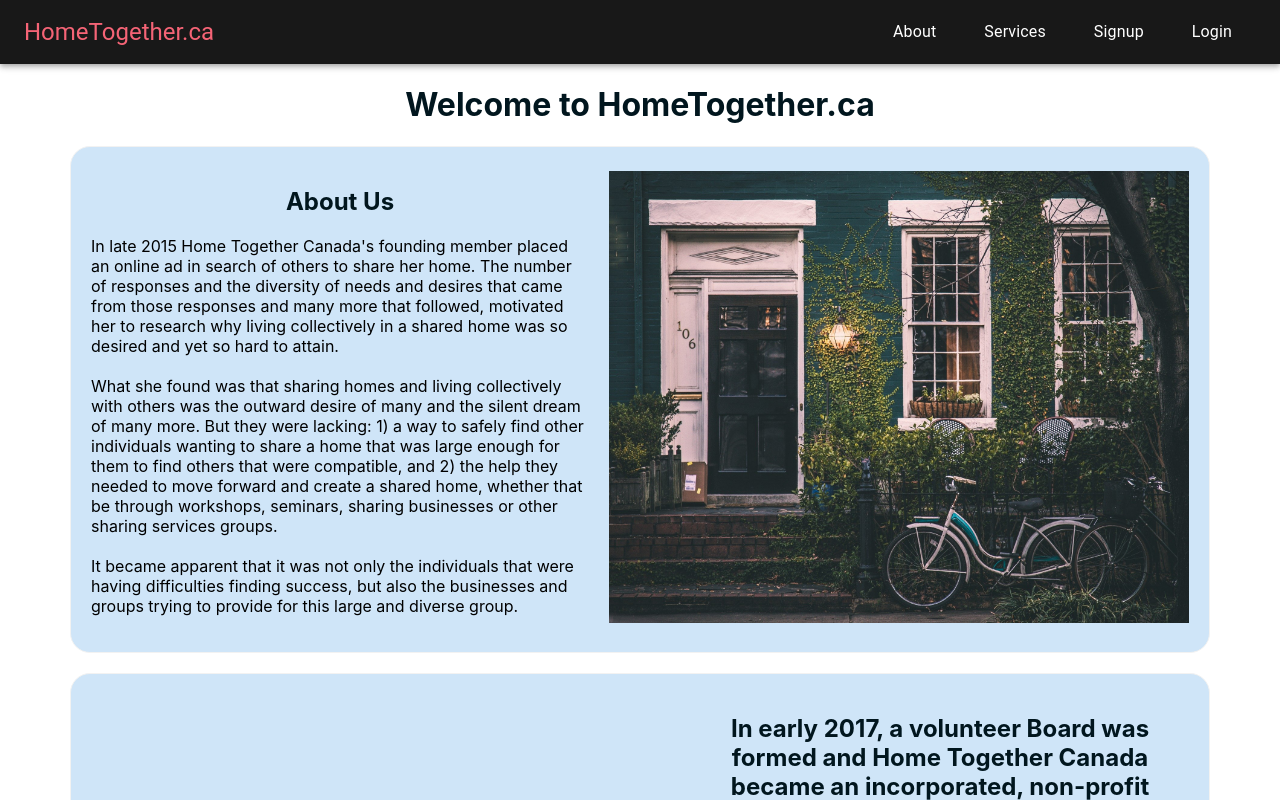
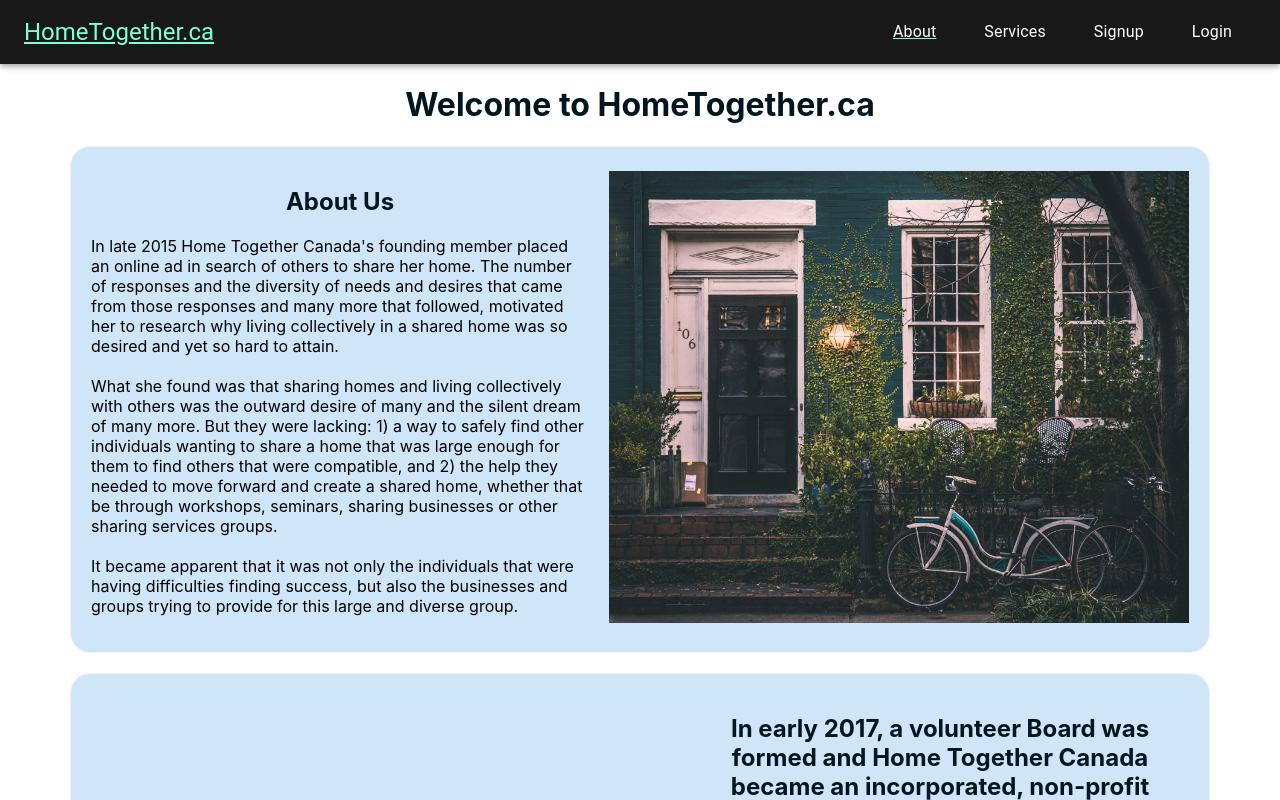
Before and after one commit to JadenBalogh/home-together-b, a React (Create React App) app in the folder client/: page / in a window 1280 px wide. Shown: the top 800 px of the page. Built offline with nearby package versions, Linux system fonts and the light colour scheme.

Commit message:
Add nav-bar text highlighting, empty search message, remove maximum rating field, update e-mail sign-up form.

```diff
--- a/client/src/app/App.css
+++ b/client/src/app/App.css
@@ -23,3 +23,11 @@
   text-decoration: none;
   color: #FFFFFF;
 }
+.navbar-minis:hover {
+  color: #cfe5f8;
+}
+.navbar-toolbar .active {
+  color:aquamarine;
+  text-decoration: underline;
+
+}
--- a/client/src/listings/Listings.js
+++ b/client/src/listings/Listings.js
@@ -56,6 +56,7 @@ function Listings(props) {
       .then((res) => res.json())
       .then((json) => {
         setListings(json);
+      console.log('fetched');
       });
   }
 
@@ -196,7 +197,7 @@ function Listings(props) {
               autoFocus
             />
           </Grid>
-          <Grid item xs={3}>
+ {/*          <Grid item xs={3}>
             <TextField
               type='number'
               variant='outlined'
@@ -208,7 +209,7 @@ function Listings(props) {
               onChange={handleFilterChange}
               autoFocus
             />
-          </Grid>
+          </Grid> */}
         </Grid>
       </form>
       <SearchClearSnackbar SearchClearSnackbar={SearchClearSnackbar}></SearchClearSnackbar>
--- a/client/src/members/Members.js
+++ b/client/src/members/Members.js
@@ -31,10 +31,6 @@ class Members extends Component {
     this.handleDropdownChange = this.handleDropdownChange.bind(this);
   }
 
-  componentDidMount() {
-    this.updateMembers();
-  }
-
   updateMembers() {
     let filters = this.state.filters;
 
@@ -51,6 +47,12 @@ class Members extends Component {
           members: json,
         });
       });
+      console.log('Search for new members list attempted')
+      if(Members.members === undefined){
+        console.log('No results were successfully returned')
+      }
+
+
   }
 
   handleInputChange(event) {
--- a/client/src/signup/Signup.js
+++ b/client/src/signup/Signup.js
@@ -108,6 +108,8 @@ class Signup extends Component {
   checkPasswordsMatch() {
     let match = this.state.formData.password === this.state.confPassword;
     this.setState({ passwordsMatch: match });
+    console.log('Hit Password Match Check');
+
   }
 
   handleConfirm(event) {
--- a/client/src/signup/SignupForm.js
+++ b/client/src/signup/SignupForm.js
@@ -6,6 +6,7 @@ import Radio from '@material-ui/core/Radio';
 import RadioGroup from '@material-ui/core/RadioGroup';
 import Button from '@material-ui/core/Button';
 import TextField from '@material-ui/core/TextField';
+import Switch from '@material-ui/core/Switch';
 import Link from '@material-ui/core/Link';
 import Grid from '@material-ui/core/Grid';
 import Typography from '@material-ui/core/Typography';
@@ -168,6 +169,10 @@ export default function SignupForm(props) {
                 helperText='If you do not have one, use the address of a friend, relative, or verifiable organization.'
                 onChange={props.handleInputChange}
               />
+            </Grid>
+            <Grid item xs={12} container>
+              <FormControlLabel control={<Switch  name="checkedA" color="primary"/>}
+              label="Mailing Address and Home Address are the same" ></FormControlLabel>
             </Grid>
             <Grid item xs={12} container>
               <TextField
```
